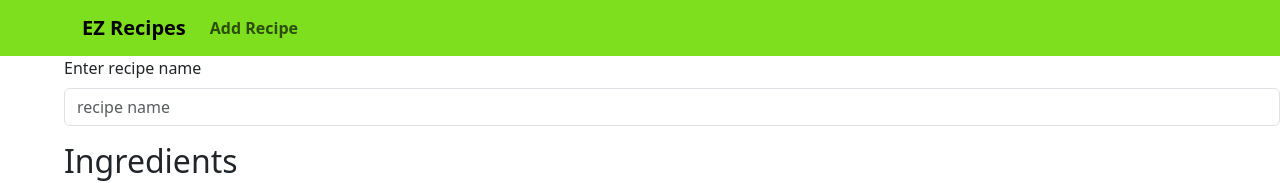
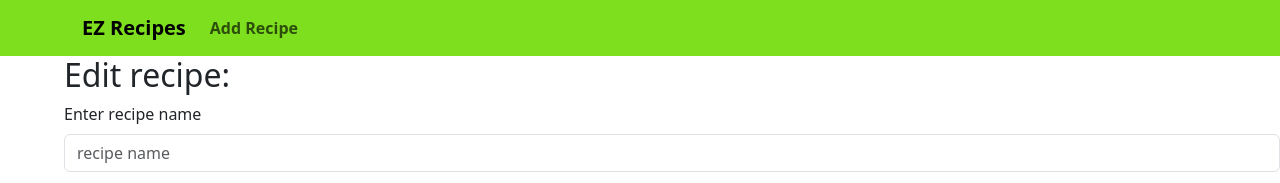
Before and after one commit to TheWolfeSlayer/Recipes-frontend, a React (Create React App) app: page /recipes/update/1 in a window 1280 px wide. Shown: the top 183 px of the page. Built offline with nearby package versions, Linux system fonts and the light colour scheme; no server answers.

Commit message:
fixing edit page to allow name change, and have h1 tag

```diff
--- a/src/components/UpdateRecipe.js
+++ b/src/components/UpdateRecipe.js
@@ -126,9 +126,10 @@ function UpdateRecipe() {
 
   const display = recipeInput && (
     <Form onSubmit={handleSubmit} className="input">
+      <h2>Edit recipe: {recipeInput.name}</h2>
       <Form.Group className="mb-3" >
         <Form.Label>Enter recipe name</Form.Label>
-        <Form.Control placeholder="recipe name" />
+        <Form.Control placeholder="recipe name" value={recipeInput.name} name="name" onChange={handleChange}/>
       </Form.Group>
 
       <div>
```
